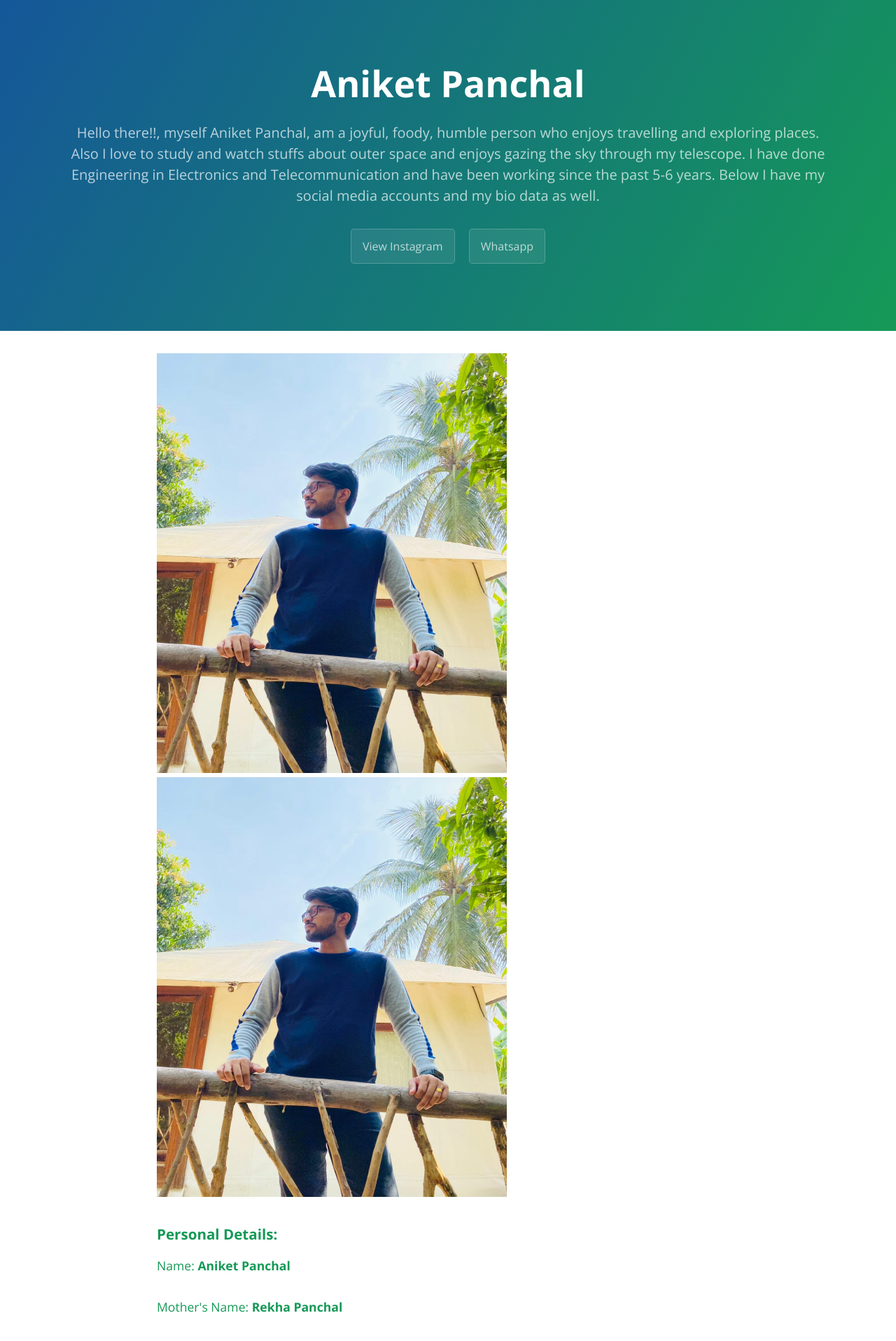
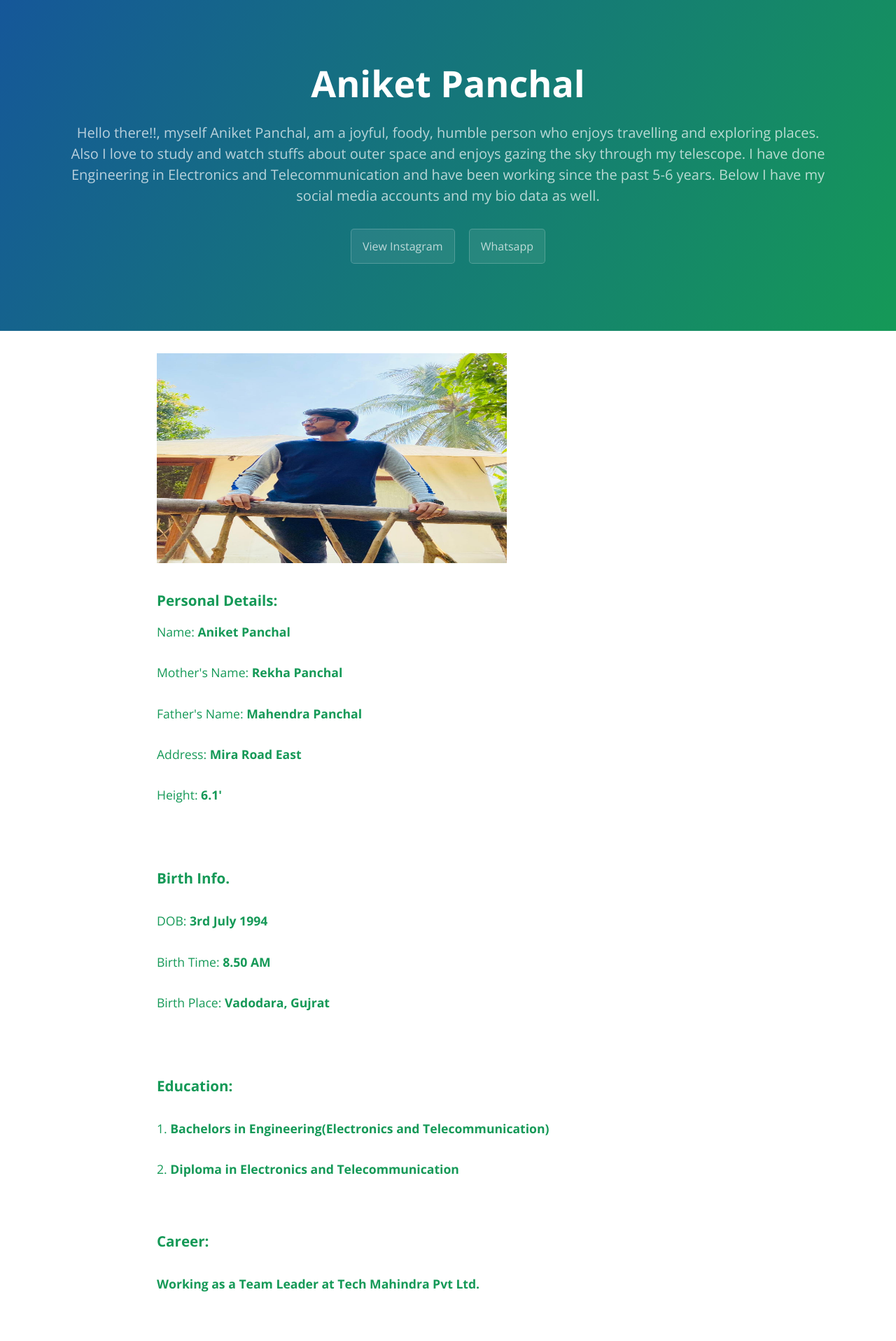
Before and after one commit to appanchal06/panchalaniket.github.io, a Jekyll site: the page built from index.html, in a window 1280 px wide. Shown: the top 1917 px of the page at 70% size. Built offline with Jekyll 4.4.1, drawn with Linux system fonts in a browser that asks for light colours.

Commit message:
Update index.html

```diff
--- a/index.html
+++ b/index.html
@@ -2,8 +2,7 @@
 layout: default
 ---
 
- <img src="ARMJ7062.JPG" alt="Image" width="500" height="600">
- <img src="assets/ARMJ7062.JPG" alt="Image3" width="500" height="600">
+ <img src="ARMJ7062.JPG" alt="Image" width="500" height="300">
 <h3><b> Personal Details: <b> </h3>
 <h4> Name: <b>Aniket Panchal</b> <h4>
 <h4> Mother's Name: <b>Rekha Panchal</b> <h4>
```
